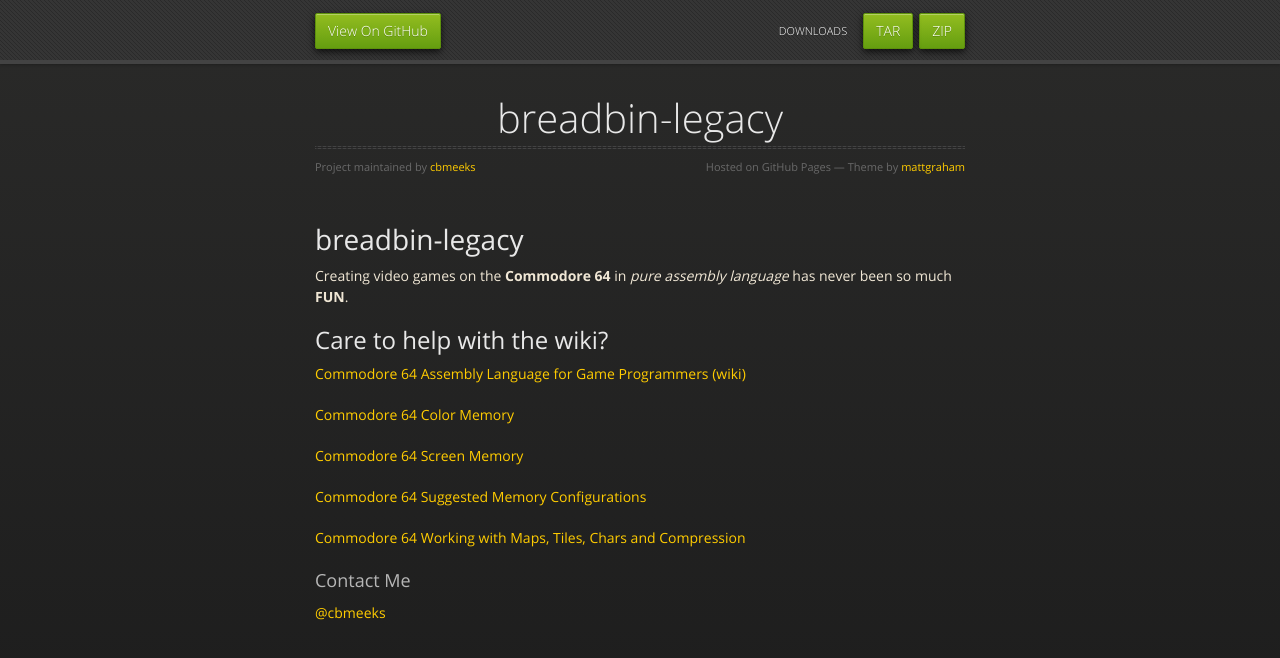
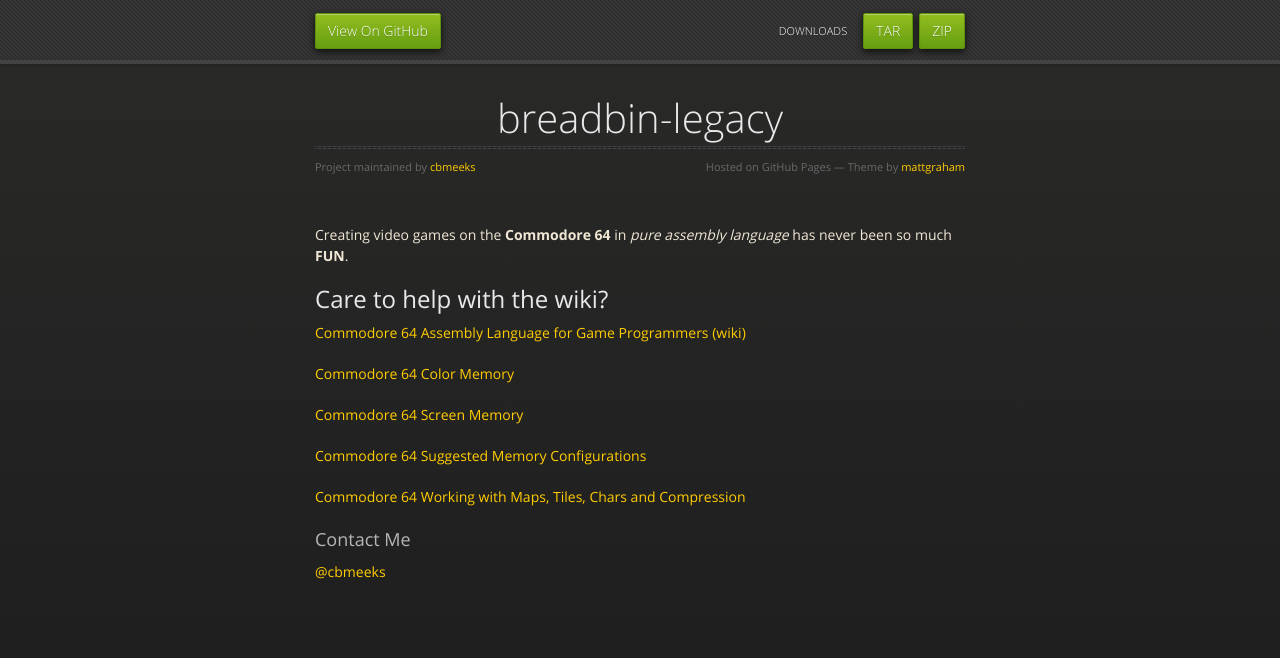
Before and after one commit to cbmeeks/breadbin-legacy, a plain HTML site: page index.html in a window 1280 px wide. Drawn offline with nearby package versions, Linux system fonts and the light colour scheme.

Commit message:
Update index.html

```diff
--- a/index.html
+++ b/index.html
@@ -37,8 +37,6 @@
           <span class="credits right">Hosted on GitHub Pages &mdash; Theme by <a href="https://twitter.com/michigangraham">mattgraham</a></span>
         </div>
 
-        <h1>
-<a name="breadbin-legacy" class="anchor" href="#breadbin-legacy"><span class="octicon octicon-link"></span></a>breadbin-legacy</h1>
 
 <p>Creating video games on the <strong>Commodore 64</strong> in <em>pure assembly language</em> has never been so much <strong>FUN</strong>.</p>
 
```
